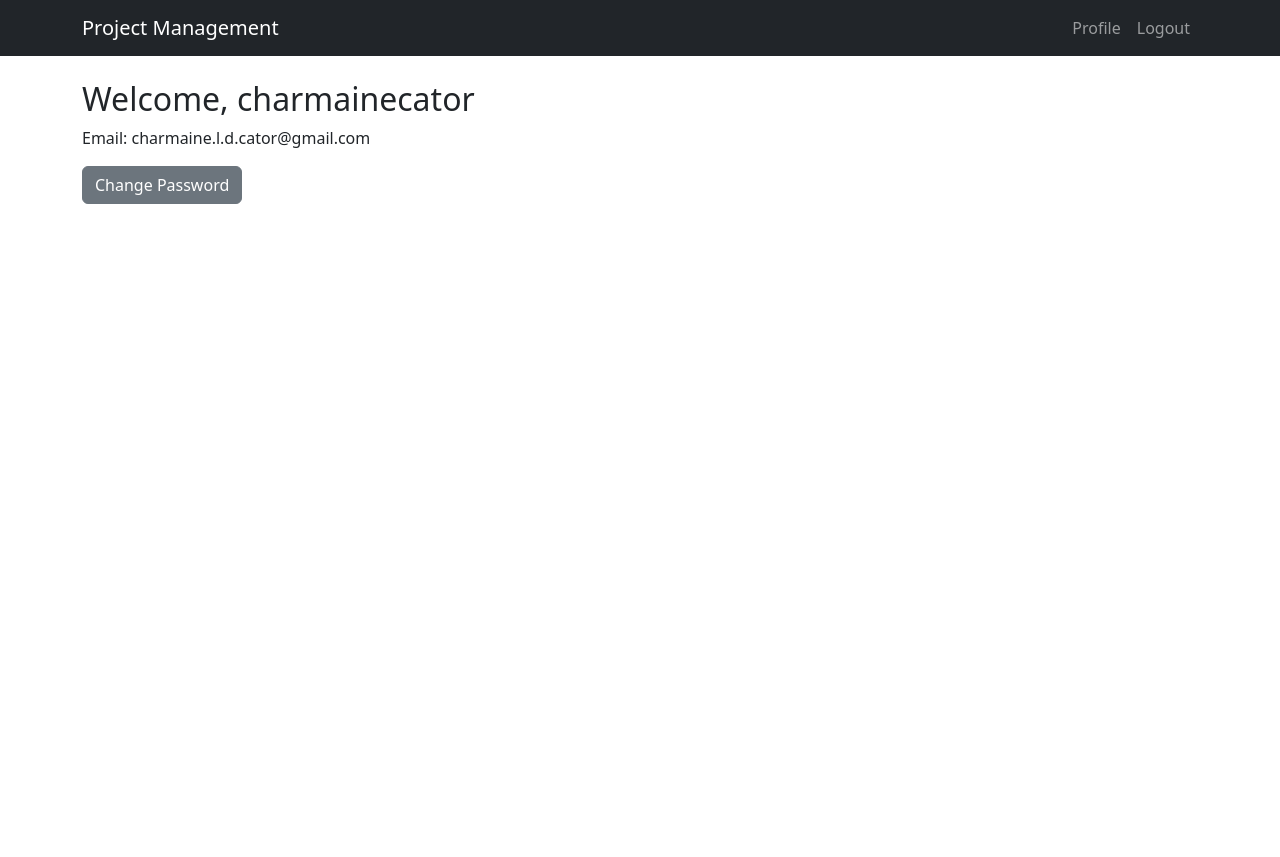
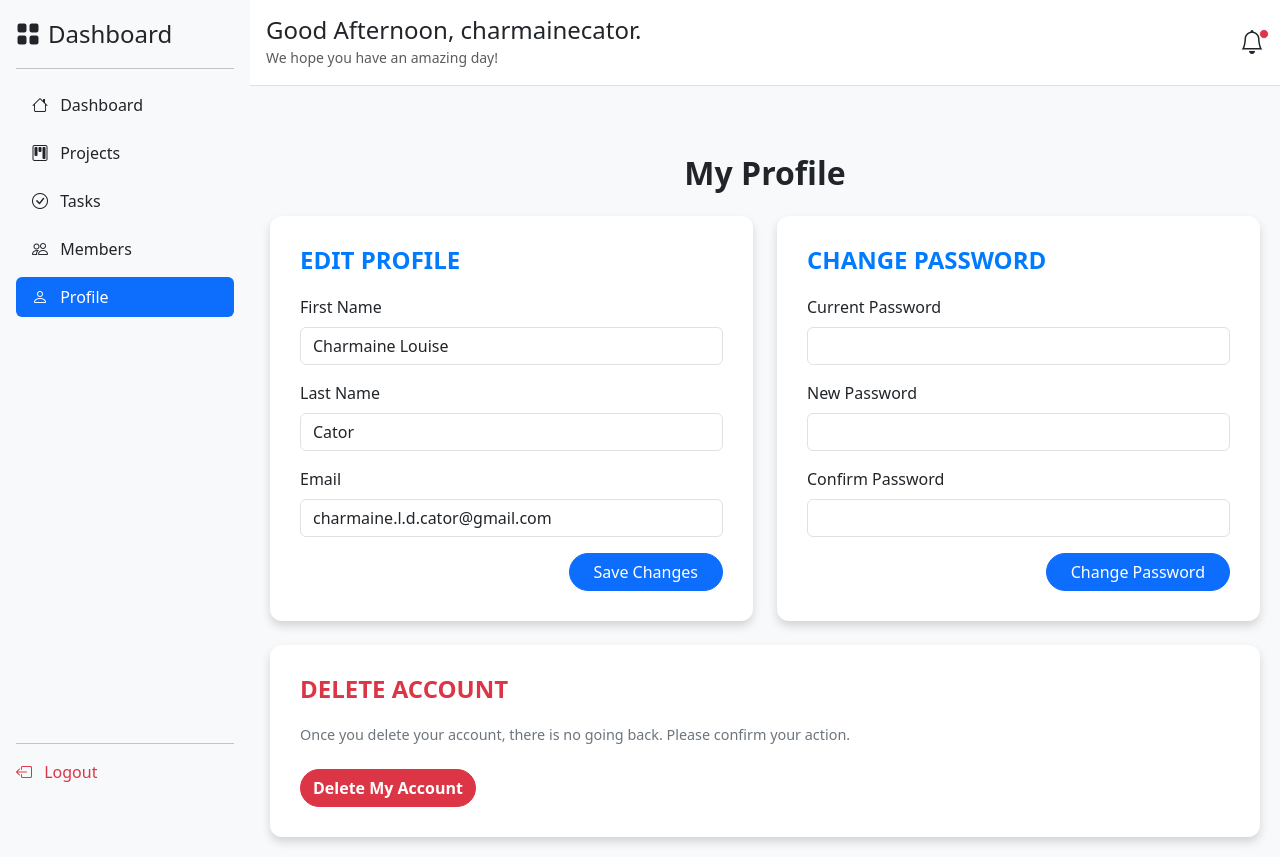
Before and after one commit to xxiimcha/project_management_django, a Django app: page /profile/ in a window 1280 px wide. Before the commit the page ends 204 px from the top, so only its background shows below. Run offline with Django 5.2, Linux system fonts and the light colour scheme; a user stored in the database is signed in.

Commit message:
Profile update done

```diff
--- a/app/templates/app/profile.html
+++ b/app/templates/app/profile.html
@@ -1,6 +1,143 @@
-{% extends 'app/base.html' %}
-{% block content %}
-<h2>Welcome, {{ user.username }}</h2>
-<p>Email: {{ user.email }}</p>
-<a href="{% url 'password_change' %}" class="btn btn-secondary">Change Password</a>
-{% endblock %}
+<!DOCTYPE html>
+<html lang="en">
+<head>
+    <meta charset="UTF-8">
+    <meta name="viewport" content="width=device-width, initial-scale=1.0">
+    <title>Profile</title>
+    <!-- Bootstrap CSS -->
+    <link href="https://cdn.jsdelivr.net/npm/bootstrap@5.3.3/dist/css/bootstrap.min.css" rel="stylesheet">
+    <link href="https://cdn.jsdelivr.net/npm/bootstrap-icons@1.10.5/font/bootstrap-icons.css" rel="stylesheet">
+    <style>
+        body {
+            background-color: #f8f9fa;
+        }
+
+        .content-container {
+            padding: 20px;
+        }
+
+        .form-section {
+            background-color: #ffffff;
+            padding: 30px;
+            border-radius: 12px;
+            box-shadow: 0 5px 10px rgba(0, 0, 0, 0.15);
+            transition: transform 0.3s ease, box-shadow 0.3s ease;
+        }
+
+        .form-section:hover {
+            transform: translateY(-3px);
+            box-shadow: 0 8px 16px rgba(0, 0, 0, 0.2);
+        }
+
+        .section-title {
+            font-weight: 700;
+            color: #007bff;
+            margin-bottom: 20px;
+            text-transform: uppercase;
+        }
+
+        .btn-primary, .btn-danger {
+            border-radius: 25px;
+        }
+
+        .delete-section p {
+            font-size: 0.9rem;
+            color: #6c757d;
+        }
+
+        .delete-section .btn-danger {
+            font-weight: 600;
+        }
+
+        @media (max-width: 768px) {
+            .form-section {
+                padding: 20px;
+            }
+        }
+    </style>
+</head>
+<body>
+    <div class="d-flex">
+        <!-- Sidebar -->
+        {% include 'app/sidebar.html' %}
+
+        <!-- Main Content -->
+        <div class="flex-grow-1">
+            <!-- Header -->
+            {% include 'app/header.html' %}
+
+            <!-- Profile Page Content -->
+            <div class="container mt-5 content-container">
+                <h2 class="fw-bold mb-4 text-center">My Profile</h2>
+
+                <div class="row g-4">
+                    <!-- Edit Profile Section -->
+                    <div class="col-lg-6">
+                        <div class="form-section">
+                            <h4 class="section-title">Edit Profile</h4>
+                            <form method="POST" action="{% url 'edit_profile' %}">
+                                {% csrf_token %}
+                                <div class="mb-3">
+                                    <label for="first_name" class="form-label">First Name</label>
+                                    <input type="text" class="form-control" id="first_name" name="first_name" value="{{ user.first_name }}" required>
+                                </div>
+                                <div class="mb-3">
+                                    <label for="last_name" class="form-label">Last Name</label>
+                                    <input type="text" class="form-control" id="last_name" name="last_name" value="{{ user.last_name }}" required>
+                                </div>
+                                <div class="mb-3">
+                                    <label for="email" class="form-label">Email</label>
+                                    <input type="email" class="form-control" id="email" name="email" value="{{ user.email }}" required>
+                                </div>
+                                <div class="text-end">
+                                    <button type="submit" class="btn btn-primary px-4">Save Changes</button>
+                                </div>
+                            </form>
+                        </div>
+                    </div>
+
+                    <!-- Change Password Section -->
+                    <div class="col-lg-6">
+                        <div class="form-section">
+                            <h4 class="section-title">Change Password</h4>
+                            <form method="POST" action="{% url 'change_password' %}">
+                                {% csrf_token %}
+                                <div class="mb-3">
+                                    <label for="current_password" class="form-label">Current Password</label>
+                                    <input type="password" class="form-control" id="current_password" name="current_password" required>
+                                </div>
+                                <div class="mb-3">
+                                    <label for="new_password" class="form-label">New Password</label>
+                                    <input type="password" class="form-control" id="new_password" name="new_password" required>
+                                </div>
+                                <div class="mb-3">
+                                    <label for="confirm_password" class="form-label">Confirm Password</label>
+                                    <input type="password" class="form-control" id="confirm_password" name="confirm_password" required>
+                                </div>
+                                <div class="text-end">
+                                    <button type="submit" class="btn btn-primary px-4">Change Password</button>
+                                </div>
+                            </form>
+                        </div>
+                    </div>
+
+                    <!-- Delete Account Section -->
+                    <div class="col-12">
+                        <div class="form-section delete-section">
+                            <h4 class="section-title text-danger">Delete Account</h4>
+                            <p class="mb-4">Once you delete your account, there is no going back. Please confirm your action.</p>
+                            <form method="POST" action="{% url 'delete_account' %}">
+                                {% csrf_token %}
+                                <button type="submit" class="btn btn-danger">Delete My Account</button>
+                            </form>
+                        </div>
+                    </div>
+                </div>
+            </div>
+        </div>
+    </div>
+
+    <!-- Bootstrap JS -->
+    <script src="https://cdn.jsdelivr.net/npm/bootstrap@5.3.3/dist/js/bootstrap.bundle.min.js"></script>
+</body>
+</html>
--- a/app/urls.py
+++ b/app/urls.py
@@ -18,6 +18,9 @@ urlpatterns = [
 
     # Profile Page
     path('profile/', views.profile, name='profile'),
+    path('profile/edit/', views.edit_profile, name='edit_profile'),
+    path('profile/change-password/', views.change_password, name='change_password'),
+    path('profile/delete/', views.delete_account, name='delete_account'),
 
     # Logout
     path('logout/', auth_views.LogoutView.as_view(next_page='login'), name='logout'),
--- a/app/views.py
+++ b/app/views.py
@@ -5,6 +5,8 @@ from django.contrib import messages
 from .models import TeamMember
 from .project_crud import get_projects, create_project
 from .forms import RegisterForm
+from django.contrib.auth import update_session_auth_hash
+from django.contrib.auth.forms import PasswordChangeForm
 
 # Dashboard View
 @login_required
@@ -81,9 +83,42 @@ def members(request):
         return redirect('dashboard')
 
 # Profile View
-@login_required
 def profile(request):
     return render(request, 'app/profile.html')
+
+@login_required
+def edit_profile(request):
+    if request.method == "POST":
+        user = request.user
+        user.first_name = request.POST['first_name']
+        user.last_name = request.POST['last_name']
+        user.email = request.POST['email']
+        user.save()
+        messages.success(request, "Profile updated successfully!")
+        return redirect('profile')
+
+@login_required
+def change_password(request):
+    if request.method == "POST":
+        form = PasswordChangeForm(request.user, request.POST)
+        if form.is_valid():
+            user = form.save()
+            update_session_auth_hash(request, user)  # Keep the user logged in
+            messages.success(request, "Password changed successfully!")
+            return redirect('profile')
+        else:
+            messages.error(request, "Please correct the errors below.")
+    else:
+        form = PasswordChangeForm(request.user)
+    return render(request, 'app/profile.html', {'form': form})
+
+@login_required
+def delete_account(request):
+    if request.method == "POST":
+        user = request.user
+        user.delete()
+        messages.success(request, "Your account has been deleted.")
+        return redirect('login')
 
 # Register View
 def register(request):
```
Also changed, not shown: db.sqlite3.
